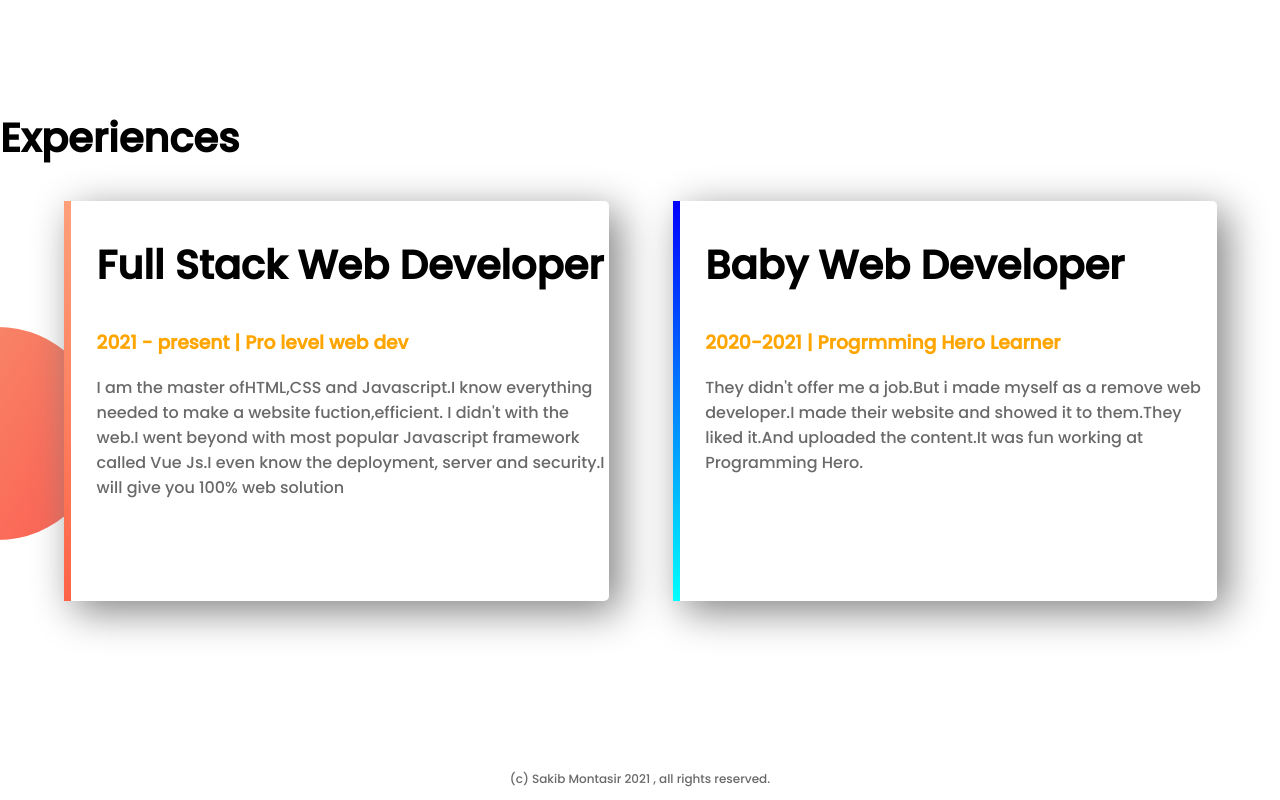
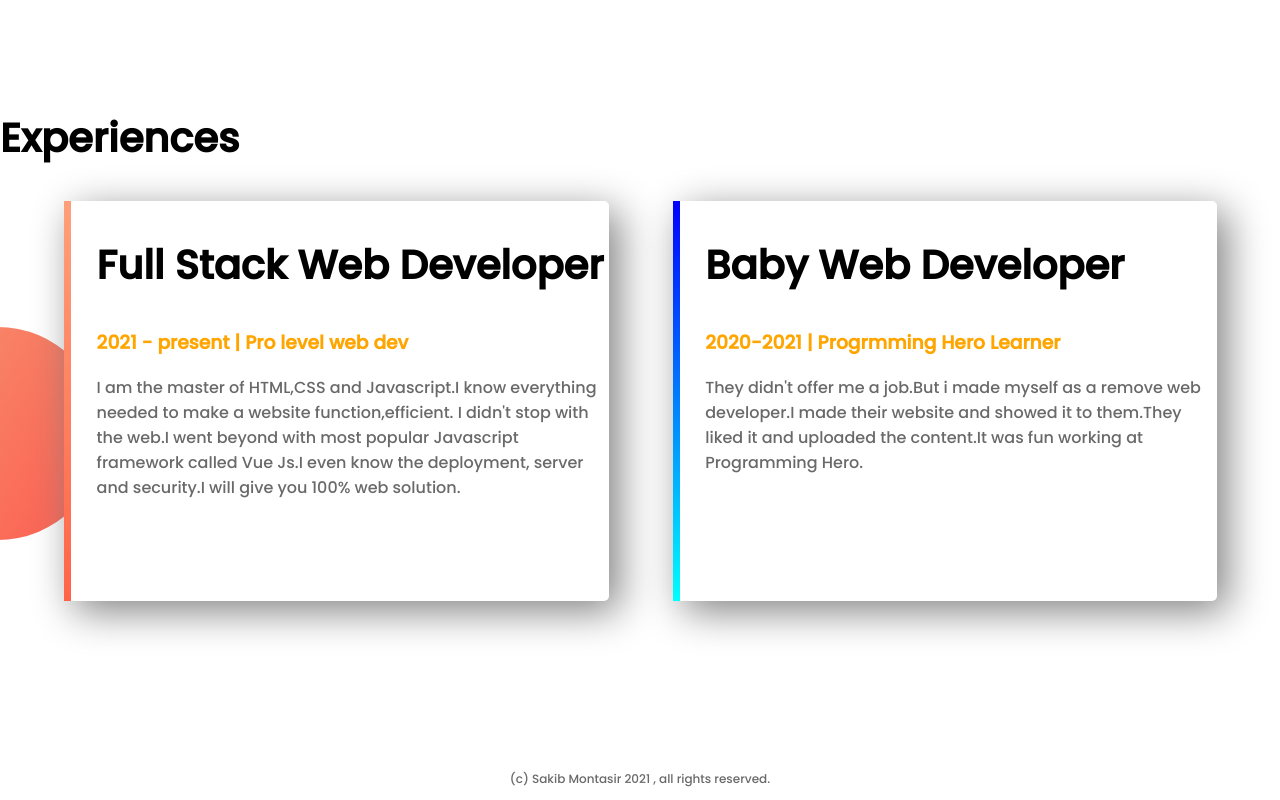
Before and after one commit to sakib-montasir/web-portfolio, a plain HTML site: page index.html in a window 1280 px wide. Shown: the part 1225-2025 px from the top of the page. Drawn offline with Linux system fonts and the light colour scheme.

Commit message:
correction

```diff
--- a/index.html
+++ b/index.html
@@ -40,7 +40,7 @@
        <div id="full-stack" class="half-width single-experience">
            <h2>Full Stack Web Developer</h2>
            <h3 class="orange-highlight">2021 - present | Pro  level web dev</h3>
-           <p>I am the master ofHTML,CSS and Javascript.I know everything needed to make a website fuction,efficient. I didn't with the web.I went beyond with most popular Javascript framework called Vue Js.I even know the deployment, server and security.I will give you 100% web solution</p>
+           <p>I am the master of HTML,CSS and Javascript.I know everything needed to make a website function,efficient. I didn't stop with the web.I went beyond with most popular Javascript framework called Vue Js.I even know the deployment, server and security.I will give you 100% web solution.</p>
 
 
 
@@ -48,7 +48,7 @@
        <div id="baby-web" class="half-width single-experience">
 <h2>Baby Web Developer</h2>
 <h3 class="orange-highlight">2020-2021 | Progrmming Hero Learner</h3>
-<p>They didn't offer me a job.But i made myself as a remove web developer.I made their website and showed it to them.They liked it.And uploaded the content.It was fun working at Programming Hero.</p>
+<p>They didn't offer me a job.But i made myself as a remove web developer.I made their website and showed it to them.They liked it and uploaded the content.It was fun working at Programming Hero.</p>
        </div>
    </section>
    <footer>
```
